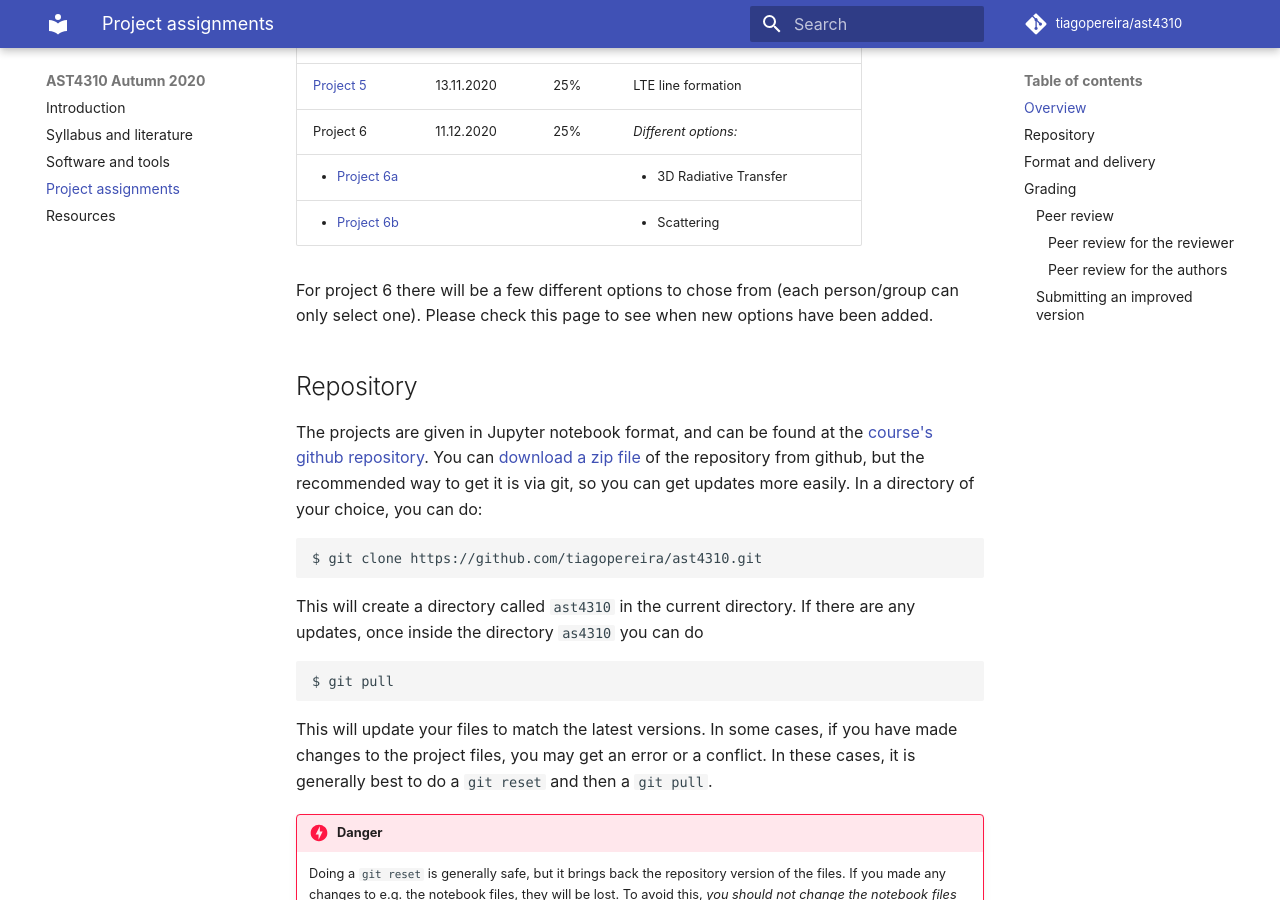
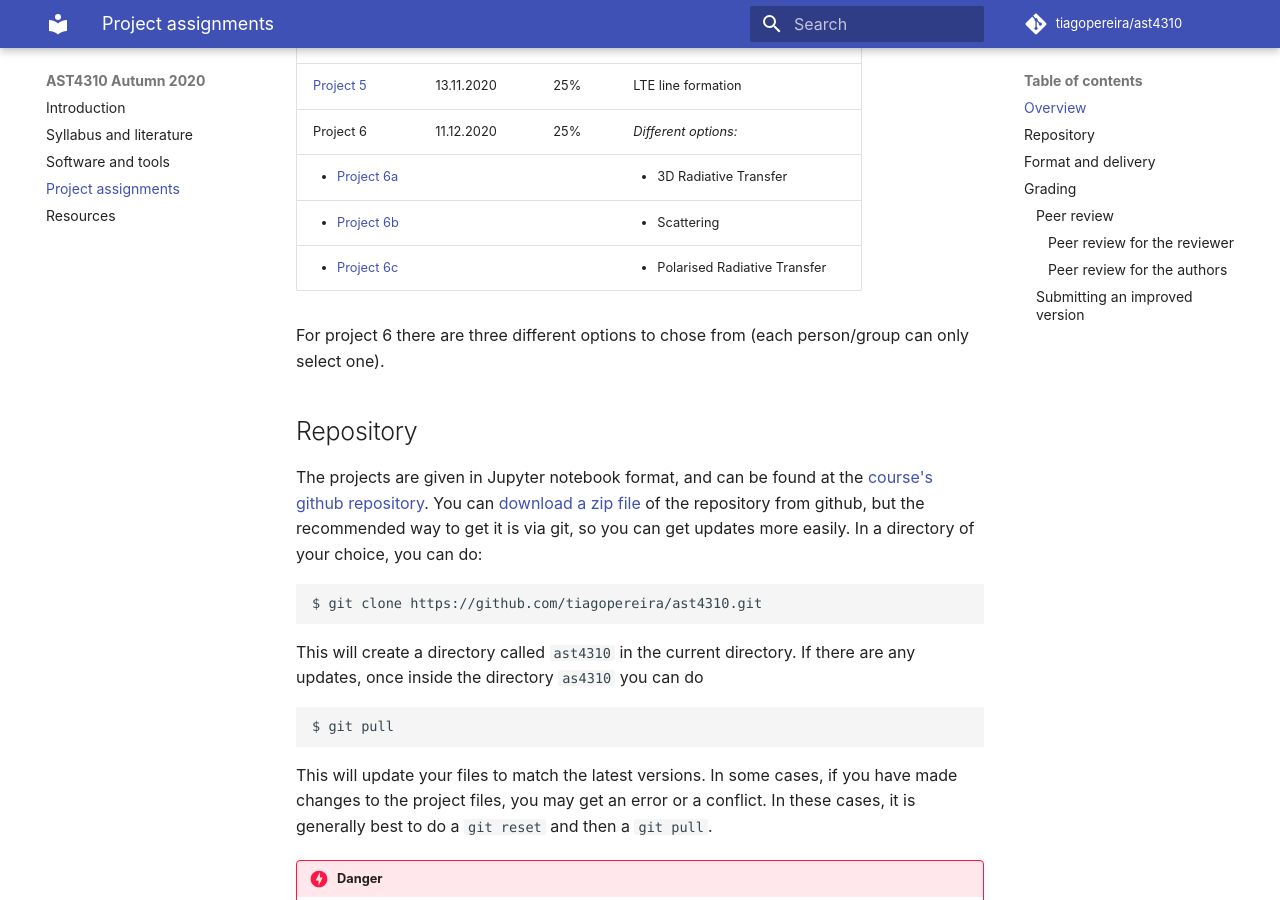
Before and after one commit to tiagopereira/ast4310_h20, an MkDocs documentation site: the page built from docs/projects.md, in a window 1280 px wide and 900 px high, scrolled down 462 px. Built offline with MkDocs 1.6.1 and Material for MkDocs 9.7.7, drawn with Linux system fonts in a browser that asks for light colours; comment, search, counter and statistics services are not loaded.

Commit message:
Added Project 6c link

```diff
--- a/docs/projects.md
+++ b/docs/projects.md
@@ -14,8 +14,9 @@ There are a total of six projects, to be handed in at different times and with a
 | Project 6     | 11.12.2020 | 25% | *Different options:* |
 | <ul><li><a href="https://github.com/tiagopereira/ast4310/tree/master/notebooks/project6a">Project 6a</a></li></ul>    | | | <ul><li>3D Radiative Transfer</li></ul>|
 | <ul><li><a href="https://github.com/tiagopereira/ast4310/tree/master/notebooks/project6b">Project 6b</a></li></ul>   | | | <ul><li>Scattering</li></ul> |
+| <ul><li><a href="https://github.com/tiagopereira/ast4310/tree/master/notebooks/project6c">Project 6c</a></li></ul>   | | | <ul><li>Polarised Radiative Transfer</li></ul> |
 
-For project 6 there will be a few different options to chose from (each person/group can only select one). Please check this page to see when new options have been added.
+For project 6 there are three different options to chose from (each person/group can only select one).
 
 
 ## Repository
```
